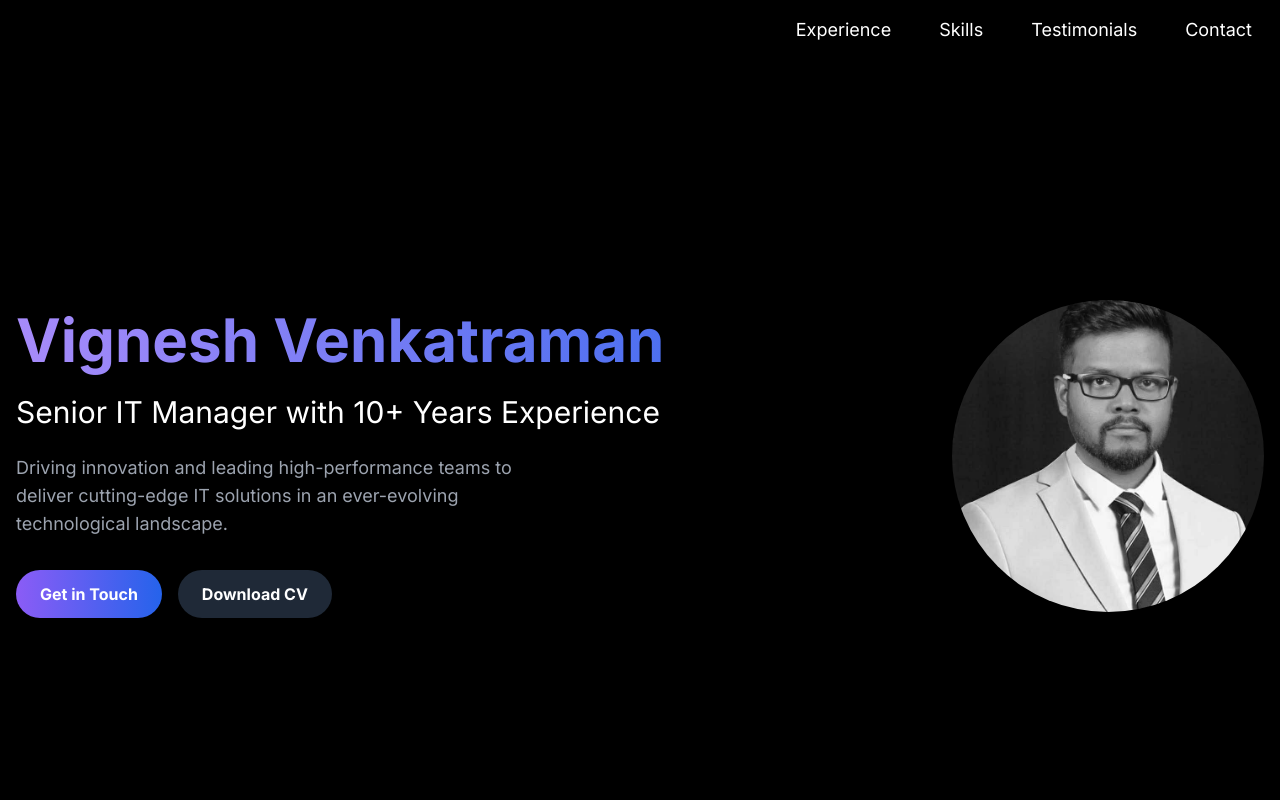
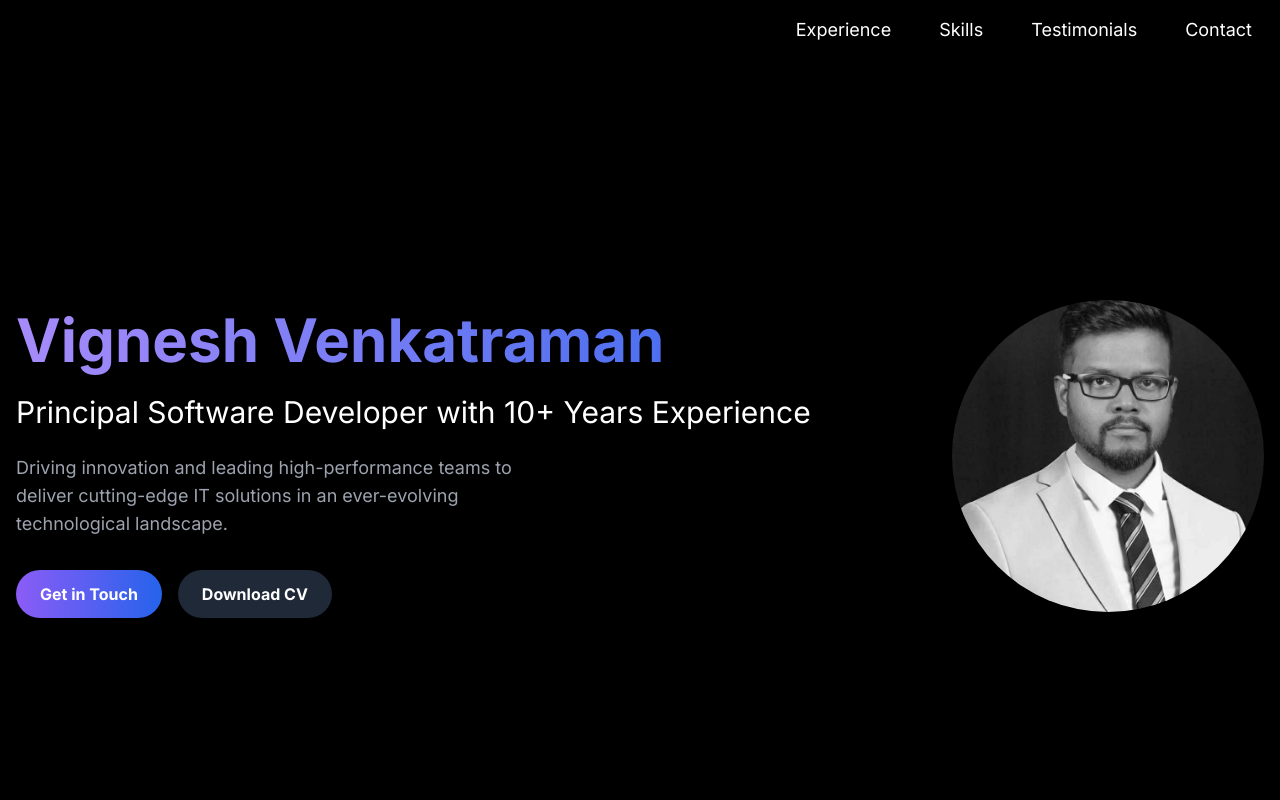
Before and after one commit to vigneshvenkat/senior-it-lead-portfolio, a Next.js app: page /vigneshvenkat.github.io/ in a window 1280 px wide. Shown: the top 800 px of the page. Built offline with nearby package versions, Linux system fonts and the light colour scheme.

Commit message:
changed heading on hero

```diff
--- a/src/components/Hero.tsx
+++ b/src/components/Hero.tsx
@@ -10,7 +10,7 @@ const Hero = () => {
             Vignesh Venkatraman
           </h1>
           <h2 className="text-2xl md:text-3xl mb-6 text-white">
-            Senior IT Manager with 10+ Years Experience
+            Principal Software Developer with 10+ Years Experience
           </h2>
           <p className="text-lg mb-8 text-gray-400 max-w-lg">
             Driving innovation and leading high-performance teams to deliver cutting-edge IT solutions in an ever-evolving technological landscape.
```
